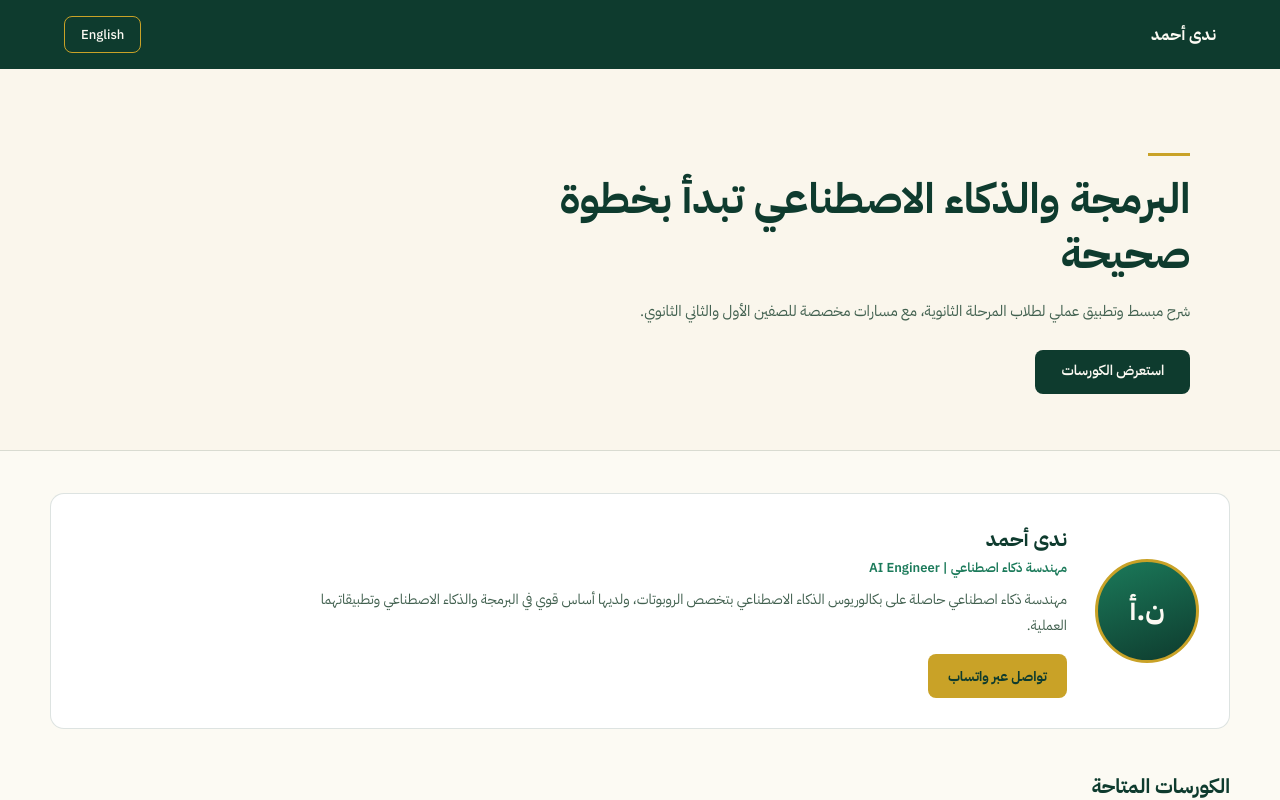
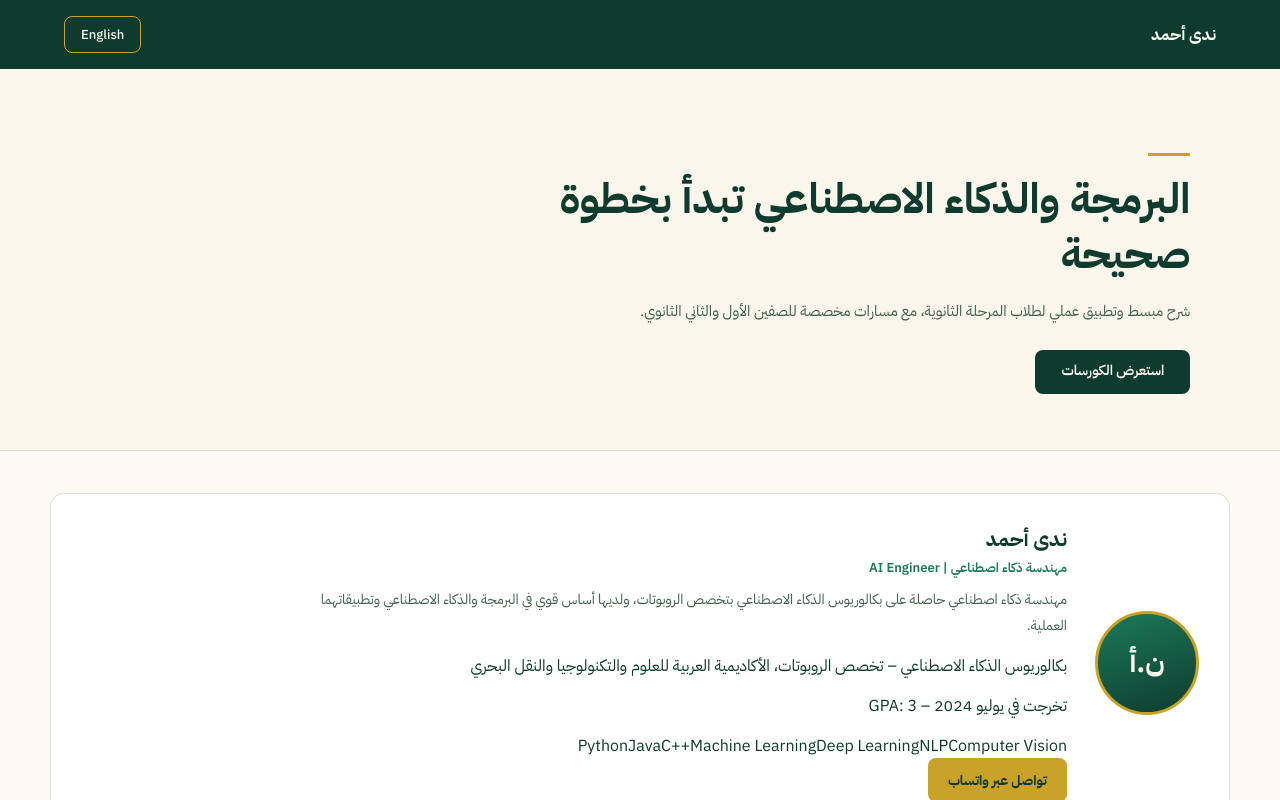
Before and after one commit to salmahmed6/nada, a Next.js app: page / in a window 1280 px wide. Shown: the top 800 px of the page. Built offline with nearby package versions, Linux system fonts and the light colour scheme.

Commit message:
feat: surface instructor education and skills

```diff
--- a/components/InstructorSection.tsx
+++ b/components/InstructorSection.tsx
@@ -15,11 +15,14 @@ export default function InstructorSection() {
           {info.initials}
         </div>
         <div className="instructor-info">
-          <h2 id="instructor-name" className="instructor-name">
-            {info.name}
-          </h2>
+          <h2 id="instructor-name" className="instructor-name">{info.name}</h2>
           <p className="instructor-role">{info.role}</p>
           <p className="instructor-desc">{info.bio}</p>
+          <p className="instructor-education">{info.education}</p>
+          <p className="instructor-graduation">{info.graduation}</p>
+          <div className="instructor-skills" aria-label={locale === 'ar' ? 'المهارات' : 'Skills'}>
+            {info.skills.map((skill) => <span key={skill}>{skill}</span>)}
+          </div>
           <a
             href={getWhatsAppLink(t.instructor.inquiryMessage)}
             target="_blank"
```
